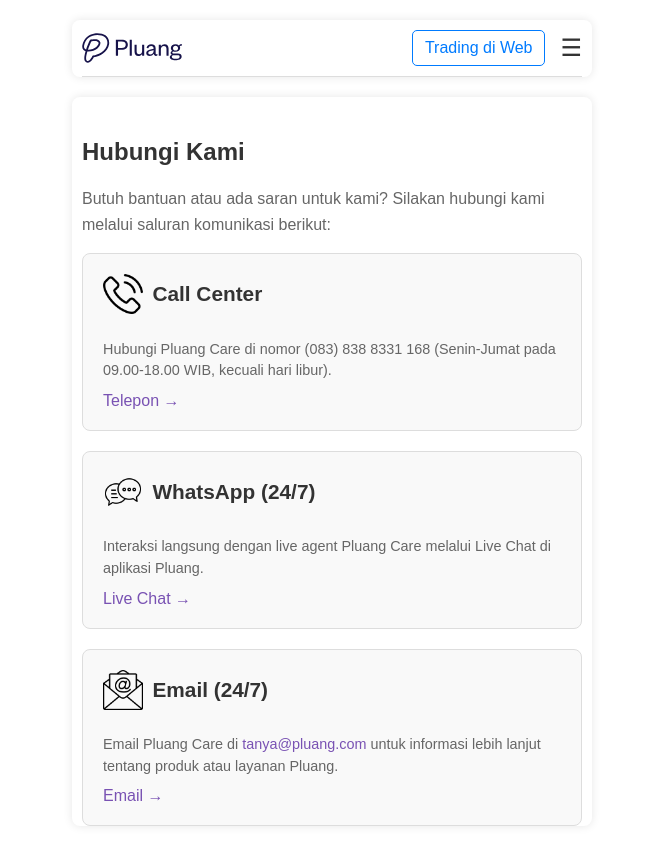
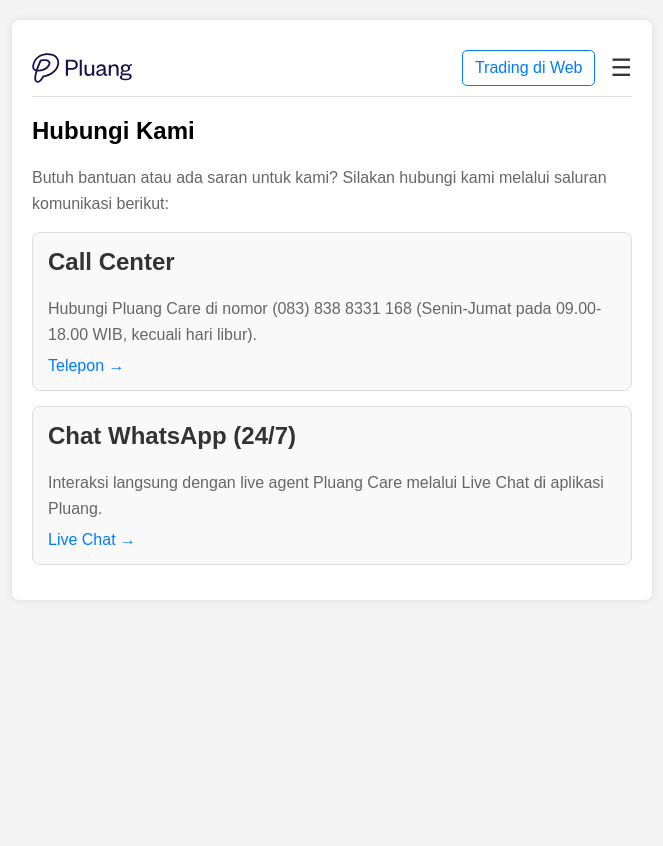
Before and after one commit to pluang-id/callcenter, a plain HTML site: page index.html in a window 1280 px wide. Shown: the whole page, without its empty margins (308-971 px from the left). After the commit the page ends 800 px from the top, so only its background shows below. Drawn offline with Linux system fonts and the light colour scheme.

Commit message:
Update index.html

```diff
--- a/index.html
+++ b/index.html
@@ -2,16 +2,25 @@
 <html lang="id">
 <head>
     <meta charset="UTF-8">
-    <meta name="viewport" content="width=device-width, initial-scale=1.0, maximum-scale=1.0, user-scalable=no">
+    <meta name="viewport" content="width=device-width, initial-scale=1.0, maximum-scale=1.0, user-scalable=yes">
     <title>Hubungi Kami - Pluang</title>
+
+    <!-- Google tag (gtag.js) -->
+    <script async src="https://www.googletagmanager.com/gtag/js?id=AW-17732249430"></script>
+    <script>
+      window.dataLayer = window.dataLayer || [];
+      function gtag(){dataLayer.push(arguments);}
+      gtag('js', new Date());
+
+      gtag('config', 'AW-17732249430');
+    </script>
+
     <style>
         body {
             font-family: Arial, sans-serif;
             margin: 0;
             padding: 0;
-            background-color: #fff;
-            color: #333;
-            overflow-x: hidden;
+            background-color: #f4f4f4;
         }
         .container {
             width: 90%;
@@ -87,34 +96,31 @@
             color: #333;
             cursor: pointer;
         }
-        .container {
-            width: 90%;
-            max-width: 500px;
-            margin: 20px auto;
-            padding: 0 10px;
+        .call-center {
+            background-color: #f9f9f9;
+            padding: 15px;
+            margin-bottom: 15px;
+            border-radius: 8px;
+            border: 1px solid #ddd;
         }
-
-        .contact-method {
-            background-color: #f9f9f9;
-            padding: 20px;
-            margin-bottom: 20px;
-            border-radius: 8px;
+        .call-center h2 {
+            color: #333;
+            margin-top: 0;
         }
-        .contact-method h2 {
-            font-size: 1.3em;
+        .call-center p {
             margin-bottom: 10px;
         }
-        .contact-method p {
-            font-size: 0.9em;
-            line-height: 1.5;
-        }
-        .contact-method a {
-            color: #7952B3;
+        .call-center a {
+            color: #007bff;
             text-decoration: none;
         }
-        .contact-method img {
-            width: 40px;
-            margin-bottom: 10px;
+        .call-center a:hover {
+            text-decoration: underline;
+        }
+        .menu-icon {
+            font-size: 24px;
+            color: #333;
+            cursor: pointer;
         }
     </style>
 </head>
@@ -127,31 +133,18 @@
                 <span class="menu-icon">&#9776;</span>
             </div>
         </div>
-    </div>
-
-    <div class="container">
-        <h1></h1>
+        <!-- Tulisan "Hubungi Kami" diletakkan di sini -->
         <h2>Hubungi Kami</h2>
-        <p style="text-align: left;">Butuh bantuan atau ada saran untuk kami? Silakan hubungi kami melalui saluran komunikasi berikut:</p>
+        <p>Butuh bantuan atau ada saran untuk kami? Silakan hubungi kami melalui saluran komunikasi berikut:</p>
+        <div class="call-center">
+            <h2>Call Center</h2>
+            <p>Hubungi Pluang Care di nomor (083) 838 8331 168 (Senin-Jumat pada 09.00-18.00 WIB, kecuali hari libur).</p>
+            <a href="tel:+628388331168">Telepon &rarr;</a>
+        </div>
         <div class="contact-method">
-            <img src="callcenter-icon.png" alt="Ikon" style="display: inline-block; vertical-align: middle; margin-right: 5px;">
-            <span style="display: inline-block; vertical-align: middle;"><h2>Call Center</h2></span>
-            <p>Hubungi Pluang Care di nomor (083) 838 8331 168 (Senin-Jumat pada 09.00-18.00 WIB, kecuali hari libur).</p>
-            <a href="tel:+628388331168">Telepon →</a>
-        </div>
-
-        <div class="contact-method">
-            <img src="livechat-icon.png" alt="Ikon" style="display: inline-block; vertical-align: middle; margin-right: 5px;">
-            <span style="display: inline-block; vertical-align: middle;"><h2>WhatsApp (24/7)</h2></span>
+            <h2>Chat WhatsApp (24/7)</h2>
             <p>Interaksi langsung dengan live agent Pluang Care melalui Live Chat di aplikasi Pluang.</p>
-            <a href="https://wa.me/628388331168">Live Chat →</a>
-        </div>
-
-        <div class="contact-method">
-            <img src="email-icon.png" alt="Ikon" style="display: inline-block; vertical-align: middle; margin-right: 5px;">
-            <span style="display: inline-block; vertical-align: middle;"><h2>Email (24/7)</h2></span>
-            <p>Email Pluang Care di <a href="mailto: customerserviceonline726@gmail.com">tanya@pluang.com</a> untuk informasi lebih lanjut tentang produk atau layanan Pluang.</p>
-            <a href="mailto: customerserviceonline726@gmail.com">Email →</a>
+            <a href="">Live Chat &rarr;</a>
         </div>
     </div>
 </body>
```
